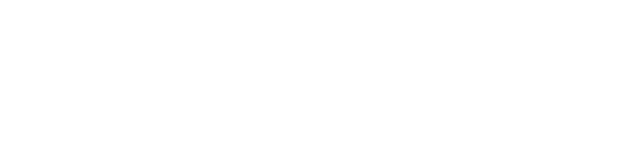
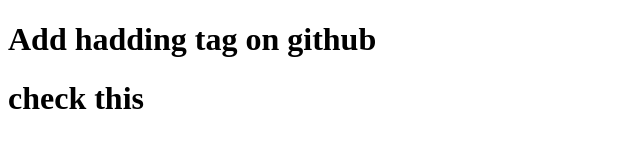
Before and after one commit to proloypaul/my_first_repository, a plain HTML site: page index.html in a window 1280 px wide. Shown: the whole page, without its empty margins (0-640 px from the left). Drawn offline with Linux system fonts and the light colour scheme.

Commit message:
added hading

```diff
--- a/index.html
+++ b/index.html
@@ -7,6 +7,7 @@
     <title>My first github repository</title>
 </head>
 <body>
-
+    <h1>Add hadding tag on github</h1>
+    <h1>check this</h1>
 </body>
 </html>
```
